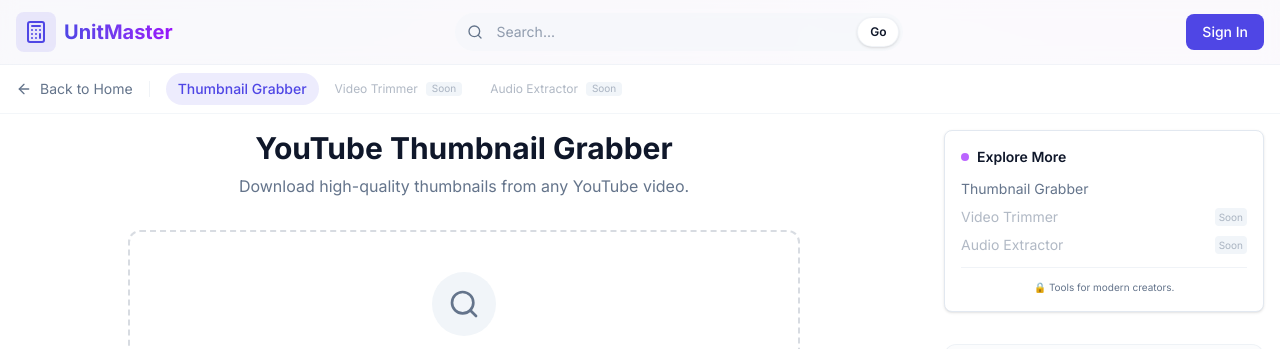
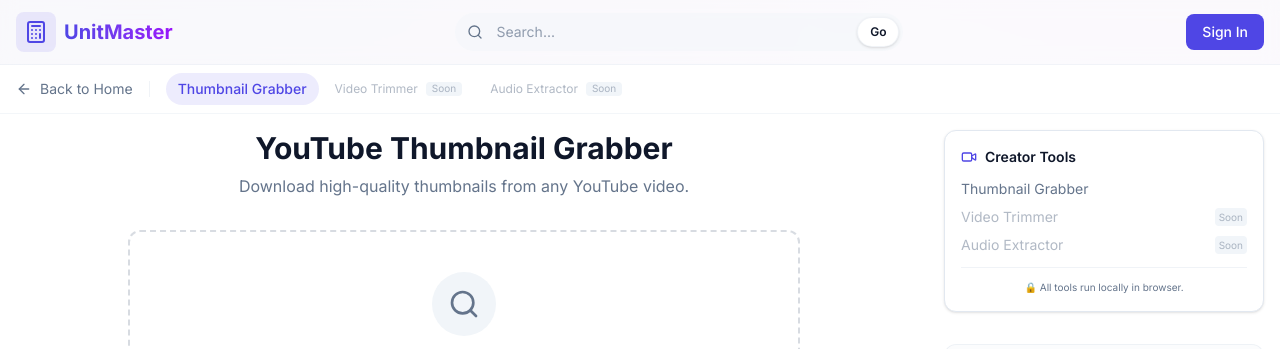
Before and after one commit to TanmayKnight/converter, a Next.js app: page /tools/creator/thumbnail in a window 1280 px wide. Shown: the top 349 px of the page. Built offline with nearby package versions, Linux system fonts and the light colour scheme; no server answers.

Commit message:
Fix: Serialization Error in ToolLayoutWrapper

```diff
--- a/src/app/tools/creator/layout.tsx
+++ b/src/app/tools/creator/layout.tsx
@@ -1,9 +1,7 @@
 import type { Metadata } from 'next';
-import { ArrowLeft, Video, Youtube, Image as ImageIcon } from 'lucide-react';
-import Link from 'next/link';
+import { Video } from 'lucide-react';
 import { CreatorNav } from '@/components/creator/CreatorNav';
-import { AdUnit } from '@/components/AdUnit';
-import { JsonLdBreadcrumb } from '@/components/JsonLdBreadcrumb';
+import { ToolLayoutWrapper } from '@/components/tools/ToolLayoutWrapper';
 
 export const metadata: Metadata = {
     title: {
@@ -20,58 +18,24 @@ export default function CreatorToolsLayout({
     children: React.ReactNode;
 }) {
     return (
-        <div className="min-h-screen bg-background pb-12">
-            <JsonLdBreadcrumb
-                crumbs={[
-                    { name: 'Home', path: '/' },
-                    { name: 'Creator Studio', path: '/tools/creator' }
-                ]}
-            />
-            {/* Sub-navigation for tools */}
-            <CreatorNav />
-
-            <div className="container mx-auto px-4 py-4 max-w-screen-2xl">
-                <div className="flex flex-col lg:flex-row gap-8">
-                    {/* Main Tool Content */}
-                    <main className="flex-1 min-w-0">
-                        {children}
-                    </main>
-
-                    {/* Sidebar */}
-                    {/* Sidebar Ad Slot */}
-                    <aside className="w-full lg:w-80 shrink-0 space-y-8">
-                        <div className="sticky top-24 space-y-8">
-                            <div className="p-4 bg-card rounded-lg border border-border shadow-sm">
-                                <h4 className="font-semibold mb-3 text-sm flex items-center gap-2">
-                                    <span className="h-2 w-2 rounded-full bg-purple-500 animate-pulse" />
-                                    Explore More
-                                </h4>
-                                <nav className="grid gap-2">
-                                    <Link href="/tools/creator/thumbnail" className="text-sm text-muted-foreground hover:text-primary transition-colors flex items-center justify-between group">
-                                        <span>Thumbnail Grabber</span>
-                                        <ArrowLeft className="h-3 w-3 rotate-180 opacity-0 group-hover:opacity-100 transition-opacity" />
-                                    </Link>
-                                    <div className="text-sm text-muted-foreground/50 flex items-center justify-between group cursor-not-allowed">
-                                        <span>Video Trimmer</span>
-                                        <span className="text-[10px] bg-secondary px-1 py-0.5 rounded">Soon</span>
-                                    </div>
-                                    <div className="text-sm text-muted-foreground/50 flex items-center justify-between group cursor-not-allowed">
-                                        <span>Audio Extractor</span>
-                                        <span className="text-[10px] bg-secondary px-1 py-0.5 rounded">Soon</span>
-                                    </div>
-
-                                    <div className="h-px bg-border/50 my-1" />
-                                    <p className="text-[10px] text-muted-foreground text-center">
-                                        🔒 Tools for modern creators.
-                                    </p>
-                                </nav>
-                            </div>
-
-                            <AdUnit className="h-[600px]" slotId="sidebar-creator-1" />
-                        </div>
-                    </aside>
-                </div>
-            </div>
-        </div>
+        <ToolLayoutWrapper
+            breadcrumbs={[
+                { name: 'Home', path: '/' },
+                { name: 'Creator Studio', path: '/tools/creator' }
+            ]}
+            navbar={<CreatorNav />}
+            sidebar={{
+                title: 'Creator Tools',
+                icon: <Video className="h-4 w-4 text-primary" />,
+                adSlotId: 'sidebar-creator-1',
+                links: [
+                    { href: '/tools/creator/thumbnail', label: 'Thumbnail Grabber' },
+                    { href: '/tools/creator/trimmer', label: 'Video Trimmer', disabled: true },
+                    { href: '/tools/creator/audio', label: 'Audio Extractor', disabled: true },
+                ]
+            }}
+        >
+            {children}
+        </ToolLayoutWrapper>
     );
 }
--- a/src/app/tools/image/layout.tsx
+++ b/src/app/tools/image/layout.tsx
@@ -1,10 +1,7 @@
 import type { Metadata } from 'next';
-import { ArrowLeft } from 'lucide-react';
-import Link from 'next/link';
 import { ImageToolsNav } from '@/components/image-tools/ImageToolsNav';
-import { AdUnit } from '@/components/AdUnit';
 import { AD_SLOTS } from '@/lib/ads';
-import { JsonLdBreadcrumb } from '@/components/JsonLdBreadcrumb';
+import { ToolLayoutWrapper } from '@/components/tools/ToolLayoutWrapper';
 
 export const metadata: Metadata = {
     title: 'Free Online Image Tools - Crop, Resize, Remove Background',
@@ -17,52 +14,22 @@ export default function ImageToolsLayout({
     children: React.ReactNode;
 }) {
     return (
-        <div className="min-h-screen bg-background pb-12">
-            <JsonLdBreadcrumb
-                crumbs={[
-                    { name: 'Home', path: '/' },
-                    { name: 'Image Tools', path: '/tools/image' }
-                ]}
-            />
-            {/* Sub-navigation for tools */}
-            <ImageToolsNav />
-
-            <div className="container mx-auto px-4 py-4 max-w-screen-2xl">
-                <div className="flex flex-col lg:flex-row gap-8">
-                    {/* Main Tool Content */}
-                    <main className="flex-1 min-w-0">
-                        {children}
-                    </main>
-
-                    {/* Sidebar Ad Slot */}
-                    <aside className="w-full lg:w-80 shrink-0 space-y-8">
-                        <div className="sticky top-24 space-y-8">
-                            <div className="p-4 bg-card rounded-lg border border-border shadow-sm">
-                                <h4 className="font-semibold mb-3 text-sm flex items-center gap-2">
-                                    <span className="h-2 w-2 rounded-full bg-purple-500 animate-pulse" />
-                                    Explore More
-                                </h4>
-                                <nav className="grid gap-2">
-                                    <Link href="/tools/image/remove-bg" className="text-sm text-muted-foreground hover:text-primary transition-colors flex items-center justify-between group">
-                                        <span>Remove Background</span>
-                                        <ArrowLeft className="h-3 w-3 rotate-180 opacity-0 group-hover:opacity-100 transition-opacity" />
-                                    </Link>
-                                    <Link href="/tools/image/converter" className="text-sm text-muted-foreground hover:text-primary transition-colors flex items-center justify-between group">
-                                        <span>Format Converter</span>
-                                        <ArrowLeft className="h-3 w-3 rotate-180 opacity-0 group-hover:opacity-100 transition-opacity" />
-                                    </Link>
-                                    <div className="h-px bg-border/50 my-1" />
-                                    <p className="text-[10px] text-muted-foreground text-center">
-                                        🔒 All tools run locally in browser.
-                                    </p>
-                                </nav>
-                            </div>
-
-                            <AdUnit className="h-[600px]" slotId={AD_SLOTS.SIDEBAR_IMAGE} />
-                        </div>
-                    </aside>
-                </div>
-            </div>
-        </div>
+        <ToolLayoutWrapper
+            breadcrumbs={[
+                { name: 'Home', path: '/' },
+                { name: 'Image Tools', path: '/tools/image' }
+            ]}
+            navbar={<ImageToolsNav />}
+            sidebar={{
+                title: 'Explore More',
+                adSlotId: AD_SLOTS.SIDEBAR_IMAGE,
+                links: [
+                    { href: '/tools/image/remove-bg', label: 'Remove Background' },
+                    { href: '/tools/image/converter', label: 'Format Converter' },
+                ]
+            }}
+        >
+            {children}
+        </ToolLayoutWrapper>
     );
 }
--- /dev/null
+++ b/src/components/tools/ToolLayoutWrapper.tsx
@@ -0,0 +1,94 @@
+'use client';
+
+import React from 'react';
+import Link from 'next/link';
+import { ArrowLeft, LucideIcon } from 'lucide-react';
+import { AdUnit } from '@/components/AdUnit';
+import { JsonLdBreadcrumb } from '@/components/JsonLdBreadcrumb';
+
+export interface ToolSidebarLink {
+    label: string;
+    href: string;
+    disabled?: boolean;
+}
+
+export interface ToolSidebarConfig {
+    title: string;
+    icon?: React.ReactNode;
+    links: ToolSidebarLink[];
+    adSlotId: string;
+}
+
+interface ToolLayoutWrapperProps {
+    children: React.ReactNode;
+    navbar: React.ReactNode;
+    breadcrumbs: { name: string; path: string }[];
+    sidebar: ToolSidebarConfig;
+}
+
+export function ToolLayoutWrapper({
+    children,
+    navbar,
+    breadcrumbs,
+    sidebar,
+}: ToolLayoutWrapperProps) {
+    return (
+        <div className="min-h-screen bg-background pb-12">
+            <JsonLdBreadcrumb crumbs={breadcrumbs} />
+
+            {/* Sub-navigation */}
+            {navbar}
+
+            <div className="container mx-auto px-4 py-4 max-w-screen-2xl">
+                <div className="flex flex-col lg:flex-row gap-8">
+                    {/* Main Tool Content */}
+                    <main className="flex-1 min-w-0">
+                        {children}
+                    </main>
+
+                    {/* Sidebar */}
+                    <aside className="w-full lg:w-80 shrink-0 space-y-8">
+                        <div className="sticky top-24 space-y-8">
+
+                            {/* Explore More Card */}
+                            <div className="p-4 bg-card rounded-xl border border-border shadow-sm">
+                                <h4 className="font-semibold mb-3 text-sm flex items-center gap-2">
+                                    {sidebar.icon ? sidebar.icon : <span className="h-2 w-2 rounded-full bg-purple-500 animate-pulse" />}
+                                    {sidebar.title}
+                                </h4>
+                                <nav className="grid gap-2">
+                                    {sidebar.links.map((link) => (
+                                        <div key={link.label}>
+                                            {link.disabled ? (
+                                                <div className="text-sm text-muted-foreground/50 flex items-center justify-between group cursor-not-allowed">
+                                                    <span>{link.label}</span>
+                                                    <span className="text-[10px] bg-secondary px-1 py-0.5 rounded">Soon</span>
+                                                </div>
+                                            ) : (
+                                                <Link
+                                                    href={link.href}
+                                                    className="text-sm text-muted-foreground hover:text-primary transition-colors flex items-center justify-between group"
+                                                >
+                                                    <span>{link.label}</span>
+                                                    <ArrowLeft className="h-3 w-3 rotate-180 opacity-0 group-hover:opacity-100 transition-opacity" />
+                                                </Link>
+                                            )}
+                                        </div>
+                                    ))}
+
+                                    <div className="h-px bg-border/50 my-1" />
+                                    <p className="text-[10px] text-muted-foreground text-center">
+                                        🔒 All tools run locally in browser.
+                                    </p>
+                                </nav>
+                            </div>
+
+                            {/* Ad Unit */}
+                            <AdUnit className="h-[600px]" slotId={sidebar.adSlotId} />
+                        </div>
+                    </aside>
+                </div>
+            </div>
+        </div>
+    );
+}
```
